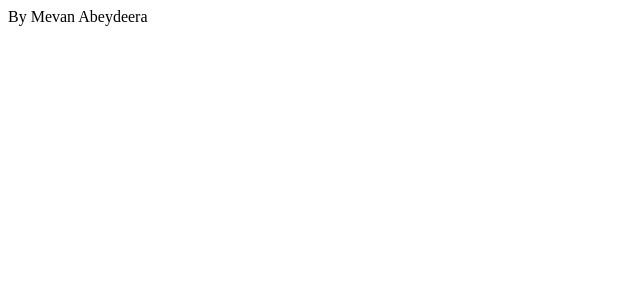
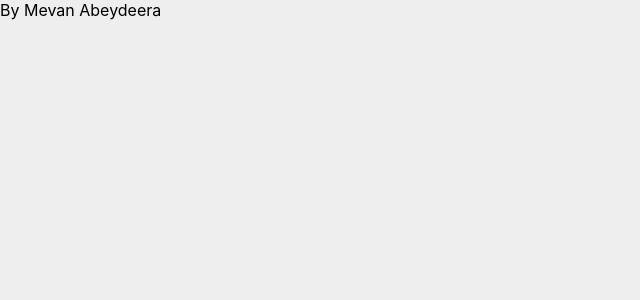
Before and after one commit to mevanabey/metamask-connection-demo, a Next.js app: page / in a window 1280 px wide. Shown: the top 300 px of the page, without its empty margins (0-640 px from the left). Built offline with nearby package versions, Linux system fonts and the light colour scheme.

Commit message:
Add: _app.js for global styles

```diff
--- /dev/null
+++ b/pages/_app.js
@@ -0,0 +1,6 @@
+import React from 'react';
+import 'shared/styles/global.css';
+
+export default ({ Component, pageProps }) => {
+  return <Component {...pageProps} />
+}
--- a/shared/styles/global.css
+++ b/shared/styles/global.css
@@ -5,6 +5,7 @@ body {
   font-family: -apple-system, BlinkMacSystemFont, Segoe UI, Roboto,
   Oxygen, Ubuntu, Cantarell, Fira Sans, Droid Sans, Helvetica Neue,
   sans-serif;
+  background: #eee;
 }
 
 * {
```
